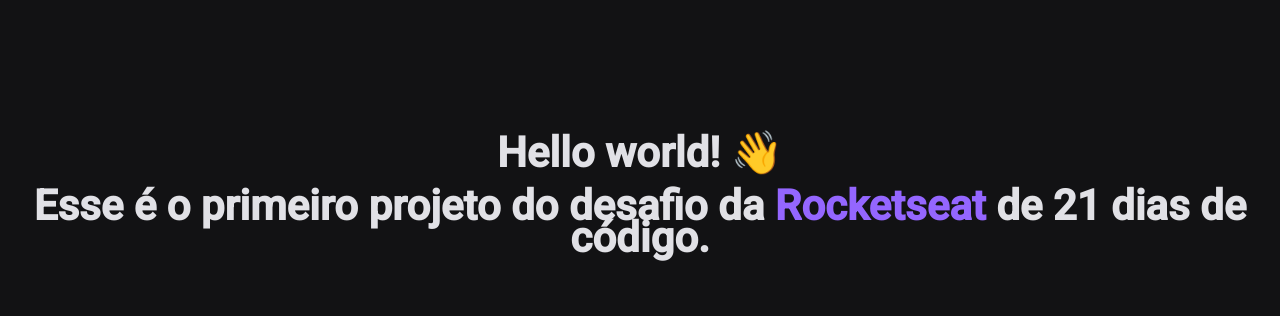
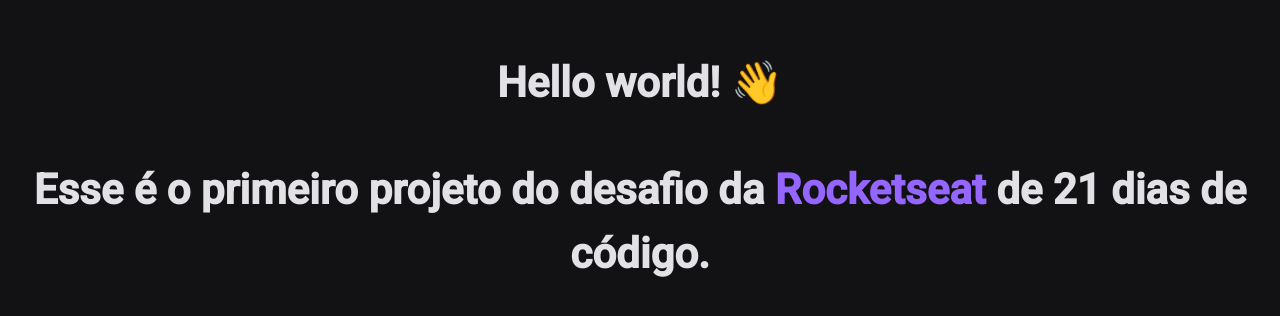
Before and after one commit to giossaurus/21-dias-de-codigo-rocketseat, a plain HTML site: page projeto-dia-02/index.html in a window 1280 px wide. Shown: the part 248-564 px from the top of the page. Drawn offline with Linux system fonts and the light colour scheme.

Commit message:
Update global.css

```diff
--- a/projeto-dia-02/global.css
+++ b/projeto-dia-02/global.css
@@ -29,12 +29,14 @@ h1{
     text-align: center;
     font-weight: 700;
     font-size: 42px;
+    margin-bottom: 8.75rem;
 
 }
 
-p{  margin-top :8.75rem;
+p{
+    margin-top :8.75rem;
     position: absolute;
-    line-height:2rem;
+    line-height:4rem;
     color: #e1e1e6;
     text-align: center;
     font-weight: 700;
```
